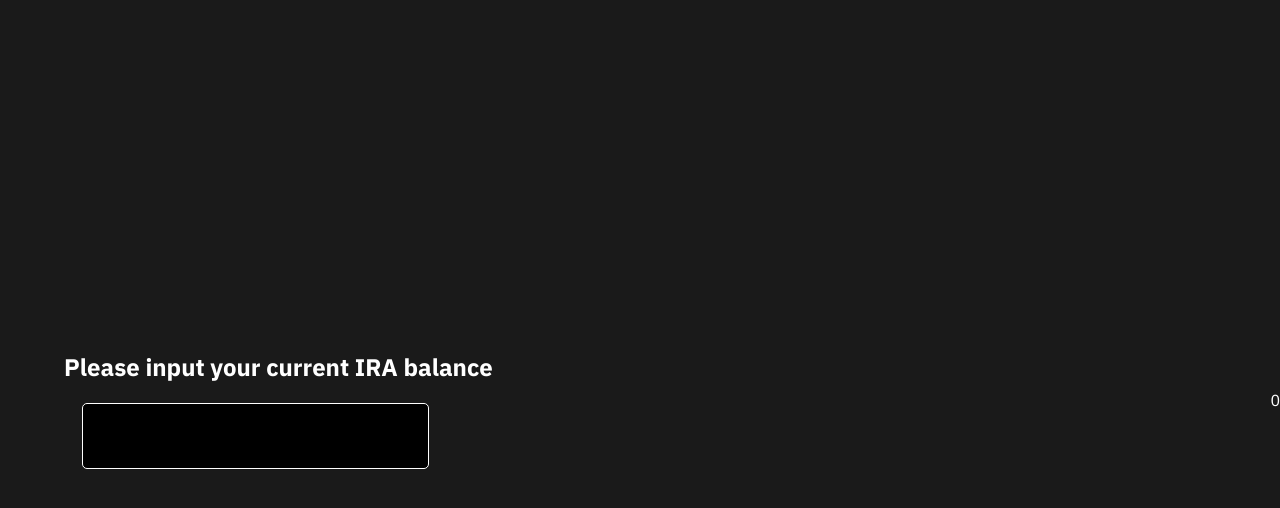
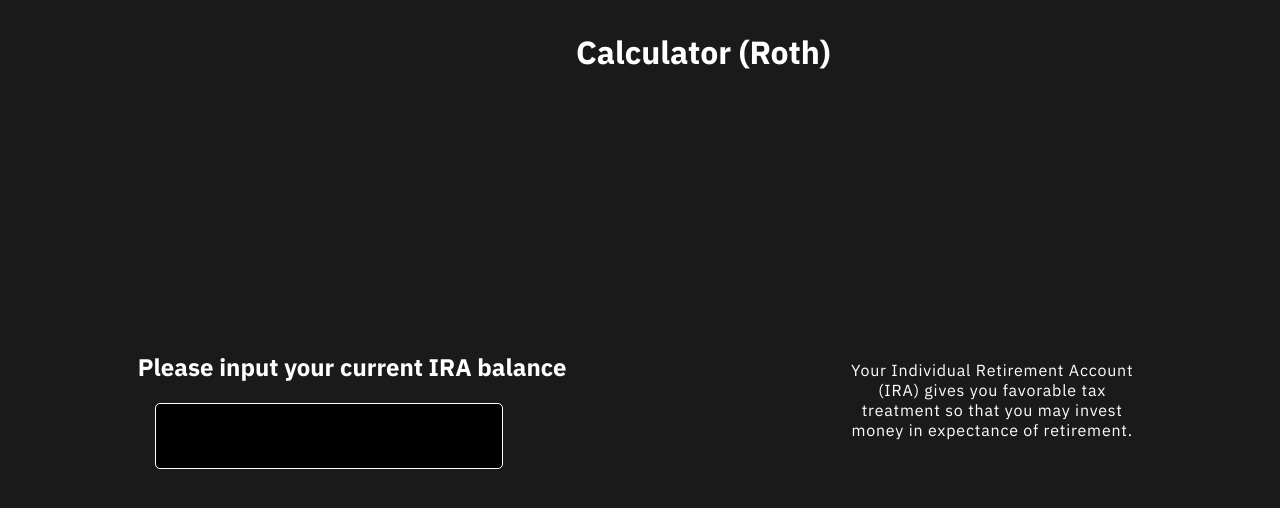
Before and after one commit to waterdoze/InvestmentLiteracyTool, a React (Create React App) app in the folder client/: page /calculator in a window 1280 px wide. Shown: the top 508 px of the page. Built offline with nearby package versions, Linux system fonts and the light colour scheme.

Commit message:
calc add text

```diff
--- a/client/src/components/Calculator.jsx
+++ b/client/src/components/Calculator.jsx
@@ -3,7 +3,9 @@ import React, { useState } from 'react'
 const Calculator = () => {
     const [inputs, setInputs] = useState([])
     const [isIRA, setIsIRA] = useState(true)
-    const [instructions, setInstructions] = useState(["Please input your current IRA balance", "How much would you like to contribute each year?", "Now your current age?", "And your marginal tax rate is?"]);
+    const [instructions, setInstructions] = useState(["Please input your current IRA balance", "How much would you like to contribute each year?", "Now your current age?", "And your marginal tax rate is?",
+                                                        "This is the amount of money that's already within your IRA account", "Each year, you may put in a set amount out-of-pocket into your IRA account; this amount, as of 2023, may not exceed 6,500$ for individuals under 50 and 7,500$ for those over",
+                                                        "As with anything compounded-interest related, the earlier you start the better", "A Roth IRA pre-taxes your contribution, and so eventual withdrawals will not be taxed"]);
     const [instructionsMorgage, setInstructionsMortgage] = useState(["Please input your starting balance", "Now input your annual contribution", "Now your current age", "And your marginal tax rate is"]);
 
     const doMathIRA = () => {
@@ -37,14 +39,20 @@ const Calculator = () => {
     }
 
     return (
-        <div id="App">
+        <div className="calc" id="App">
+            <div className='top'>
+                <h1>Calculator (Roth)</h1>
+
+            </div>
             <div className='calc-input'>
                 <h2>{instructions[0]}</h2>
                 <input className="buy-sell" type="text" onKeyPress={handleKeyPress} />
             </div>
 
             <br />
-            <div>{inputs.length}</div>
+            <div className='calc-text'>
+                <p>Your Individual Retirement Account (IRA) gives you favorable tax treatment so that you may invest money in expectance of retirement.</p>
+            </div>
 
         </div>
     );
--- a/client/src/index.css
+++ b/client/src/index.css
@@ -50,7 +50,7 @@ code {
     font-weight: 700;
     color: white;
     text-align: center;
-  overflow:hidden;
+    overflow: hidden;
     margin-top: 3em;
 }
 
@@ -80,8 +80,7 @@ hr {
     color: red;
 }
 
-.balance-component {
-}
+.balance-component {}
 
 .balance {
     text-align: center;
@@ -188,6 +187,23 @@ hr {
     background-color: lightgreen;
 }
 
-.calc-input {
+.calc>div {
+    margin: auto;
+}
+
+.calc-input,
+.calc-text {
     margin: 0 4em;
 }
+
+.calc-text {
+    max-width: 300px;
+    text-align: center;
+    letter-spacing: .05em;
+}
+
+.calc>.top {
+    position: absolute;
+    top: 10px;
+    left: 45%;
+}
```
Lines whose indentation alone changed are shown as unchanged.
